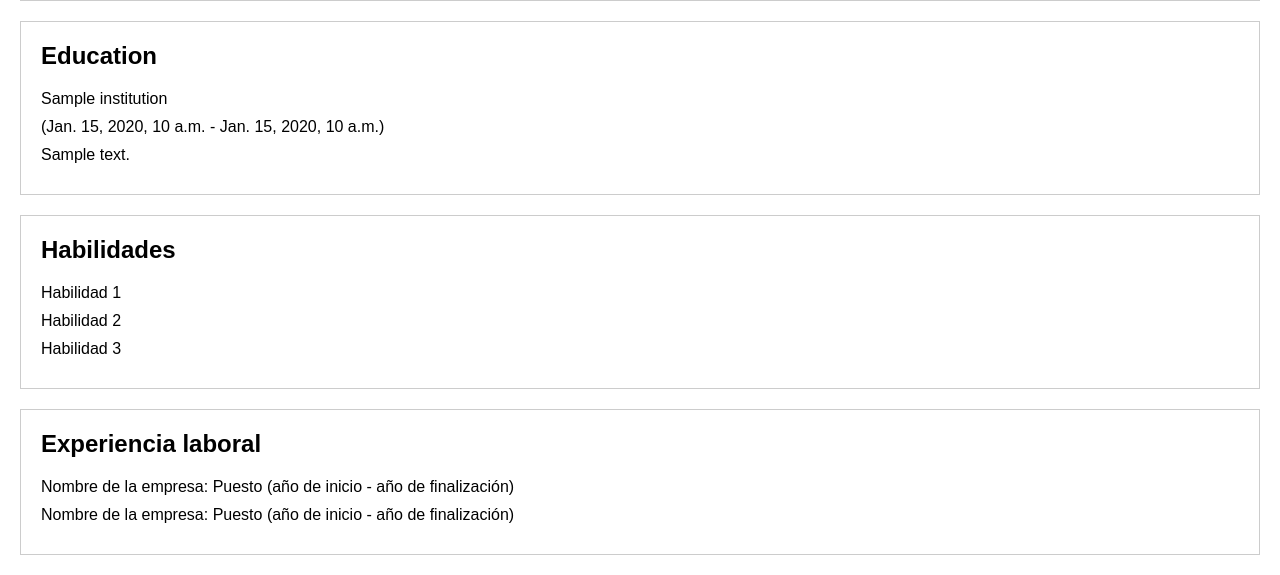
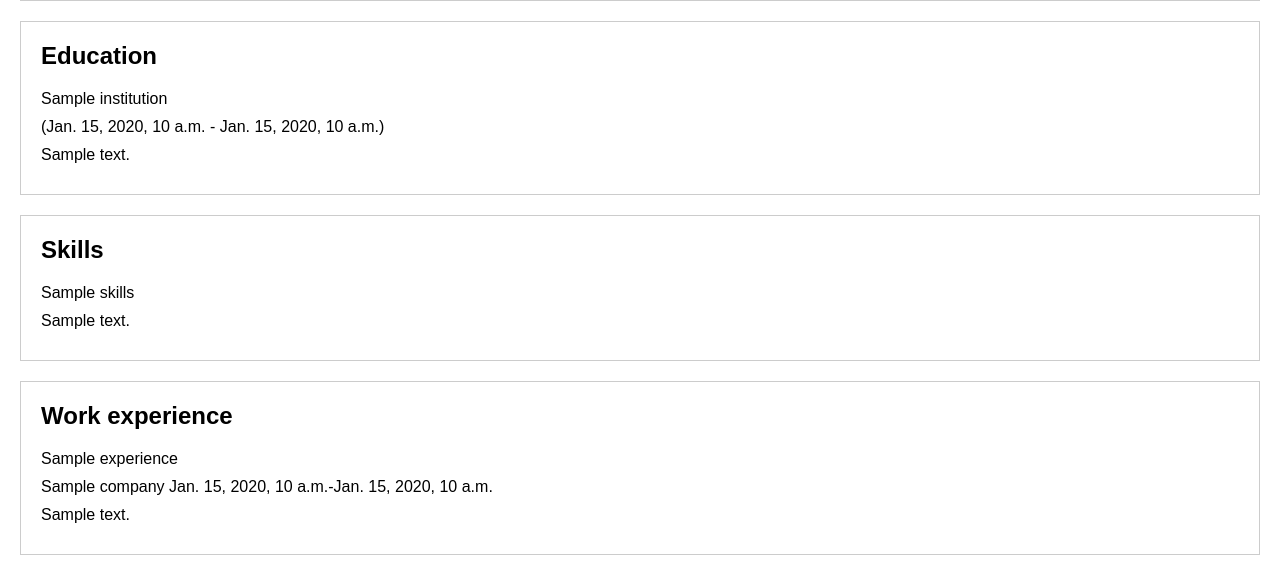
Before and after one commit to josee2701/Hoja_de_vida, a Django app: template hoja_de_vida/templates/perfil.html in a window 1280 px wide. Shown: the part 773-1348 px from the top of the page. Run offline with Django 3.2, Linux system fonts and the light colour scheme; the template is opened without the code that fills it: most values are stand-ins (such as "Sample title", 1, 10 or a date in 2020); grey boxes marked "Sample" are stand-in pictures.

Commit message:
Finalización de la v1 de mi hoja de vida virtual

```diff
--- a/hoja_de_vida/cv/models.py
+++ b/hoja_de_vida/cv/models.py
@@ -50,7 +50,7 @@ class Experience(models.Model):
     description = models.TextField()
 
     def __str__(self):
-        return self.title
+        return self.job_title
 
 
 class Education(models.Model):
--- a/hoja_de_vida/cv/views.py
+++ b/hoja_de_vida/cv/views.py
@@ -29,5 +29,7 @@ class TemplatePerfil(TemplateView):
         contact = Contact.objects.first()
         descrision = Professional_profile.objects.first()
         educacion = Education.objects.all()
-        context.update({"perfil": perfil,"contact":contact, "descrision":descrision, "educacion":educacion})
+        habilidades= Skill.objects.all()
+        esperiencia = Experience.objects.all()
+        context.update({"perfil": perfil,"contact":contact, "descrision":descrision, "educacion":educacion,"habilidades":habilidades,"esperiencia":esperiencia})
         return context
--- a/hoja_de_vida/hoja_de_vida/settings.py
+++ b/hoja_de_vida/hoja_de_vida/settings.py
@@ -49,6 +49,7 @@ MIDDLEWARE = [
     'django.contrib.auth.middleware.AuthenticationMiddleware',
     'django.contrib.messages.middleware.MessageMiddleware',
     'django.middleware.clickjacking.XFrameOptionsMiddleware',
+    'django.middleware.locale.LocaleMiddleware',
 ]
 
 ROOT_URLCONF = 'hoja_de_vida.urls'
--- a/hoja_de_vida/templates/perfil.html
+++ b/hoja_de_vida/templates/perfil.html
@@ -77,19 +77,23 @@
       {% endfor %}
     </div>
     <div class="section">
-      <h2>Habilidades</h2>
+      <h2>Skills</h2>
+      {% for Skills in habilidades %}
       <ul>
-        <li>Habilidad 1</li>
-        <li>Habilidad 2</li>
-        <li>Habilidad 3</li>
+        <li>{{Skills}}</li>
+        <li>{{Skills.description}}</li>
       </ul>
+      {% endfor %}
     </div>
     <div class="section">
-      <h2>Experiencia laboral</h2>
+      <h2>Work experience</h2>
+      {% for experience in esperiencia %}
       <ul>
-        <li>Nombre de la empresa: Puesto (año de inicio - año de finalización)</li>
-        <li>Nombre de la empresa: Puesto (año de inicio - año de finalización)</li>
+        <li>{{experience.job_title}} </li>
+        <li>{{experience.company}} {{experience.start_date}}-{{experience.end_date}}</li>
+        <li>{{experience.description}}</li>
       </ul>
+      {% endfor %}
     </div>
   </body>
 </html>
```
Also changed, not shown: hoja_de_vida/db.sqlite3.
